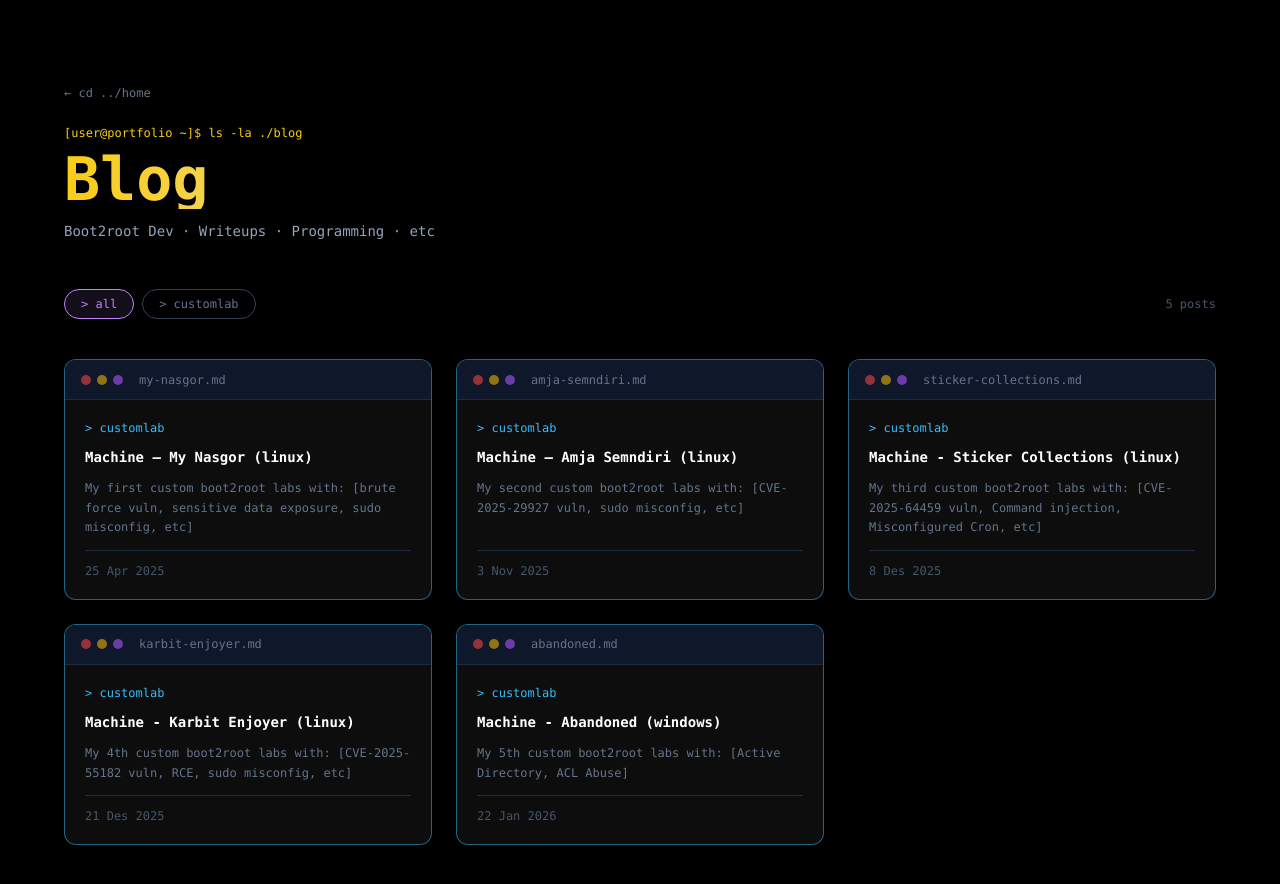
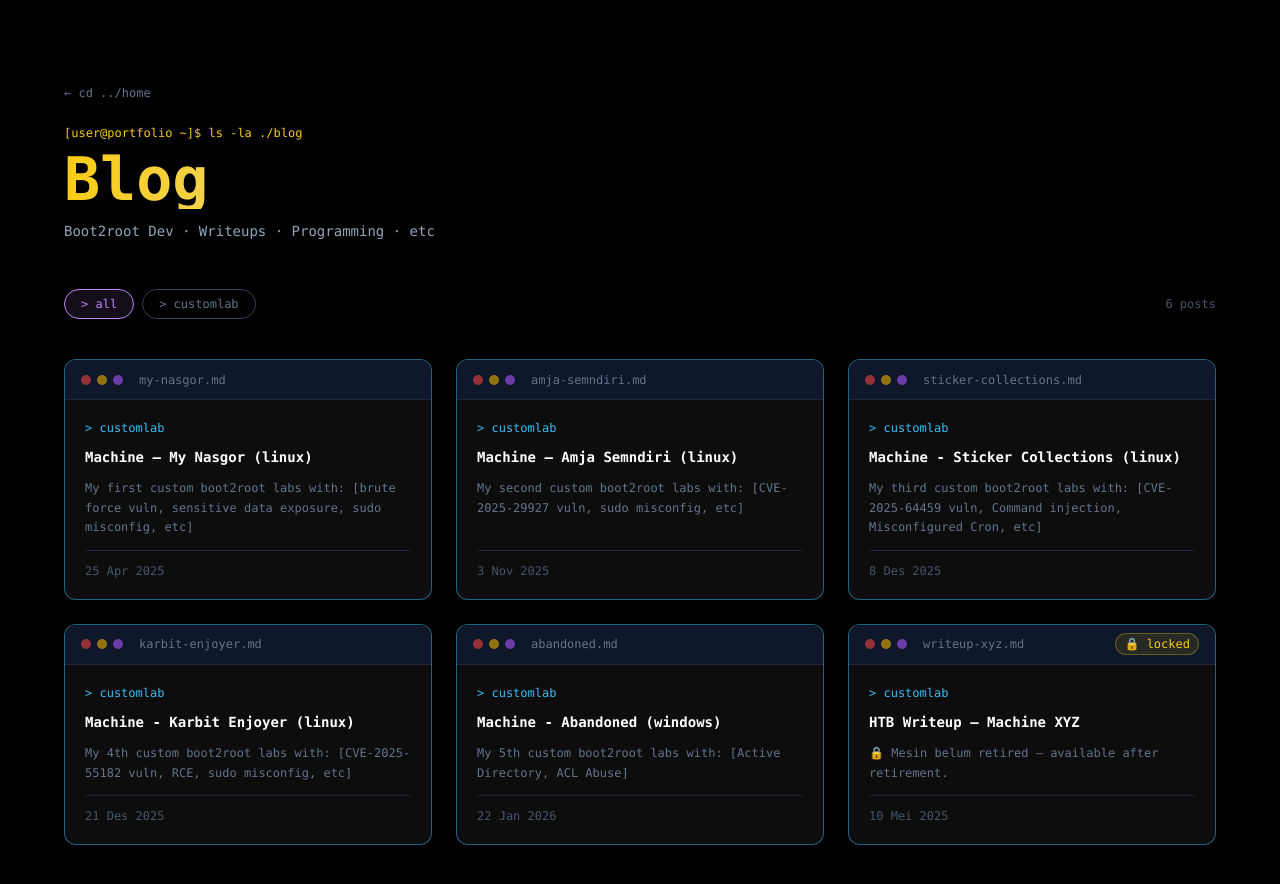
Before and after one commit to zams-putra/portfolio, a React (Vite) app: page /blog in a window 1280 px wide. Shown: the top 884 px of the page. Built offline with nearby package versions, Linux system fonts and the light colour scheme.

Commit message:
add tess

```diff
--- a/src/data/posts.secret.js
+++ b/src/data/posts.secret.js
@@ -1,5 +1,14 @@
 const secretPosts = [
-
+    {
+        id: "writeup-xyz",
+        title: "HTB Writeup — Machine XYZ",
+        date: "2025-05-10",
+        tags: ["customlab", "writeup"],
+        excerpt: "...",
+        file: "/posts/hidden/secret.md",
+        password: "sebassebus123",
+        alasan: "Mesin belum retired — available after retirement.",
+   },
 ]
 
 export default secretPosts
```
Also changed, not shown: 1 other file (tests, documents, lock files or other folders).
